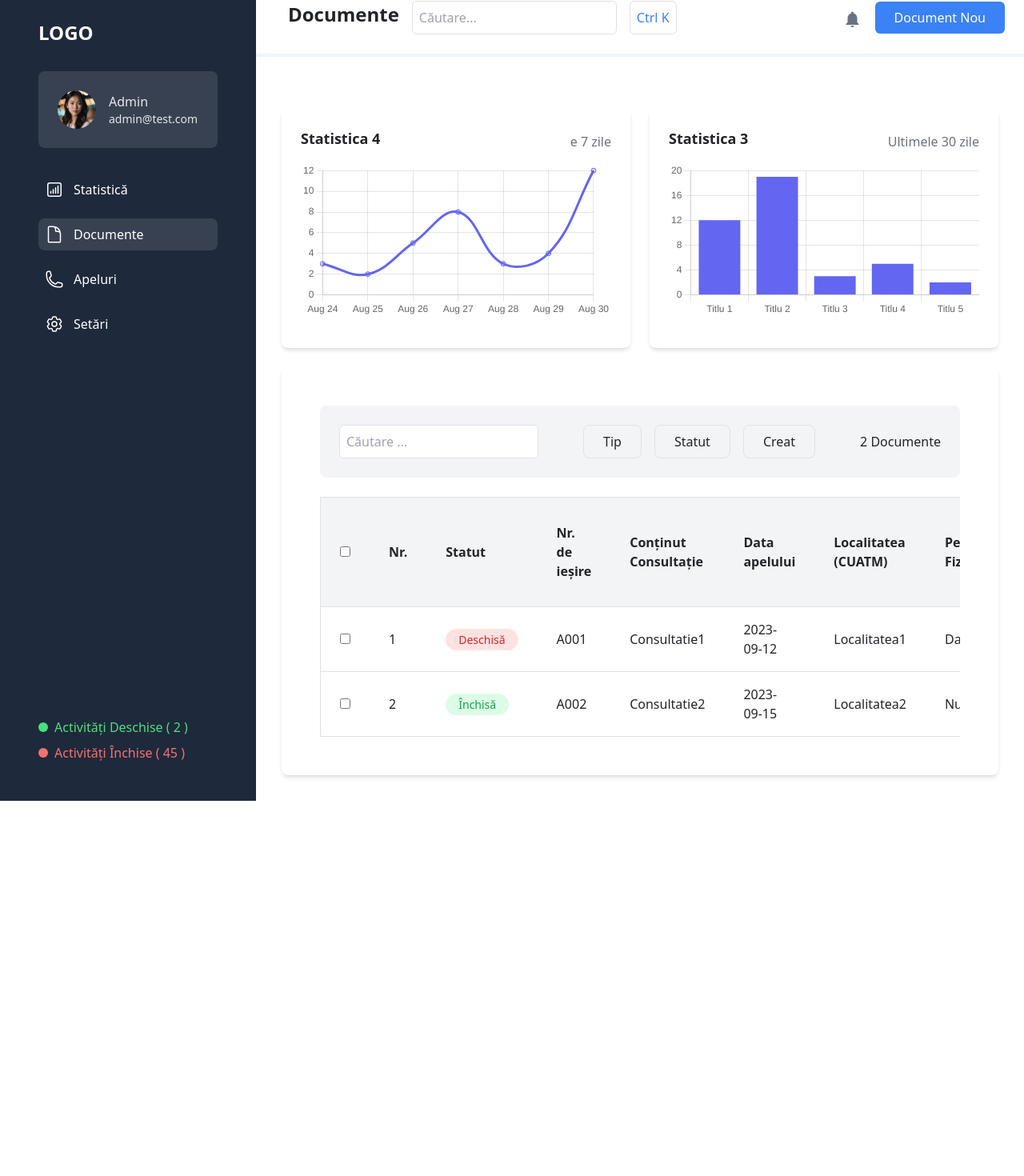
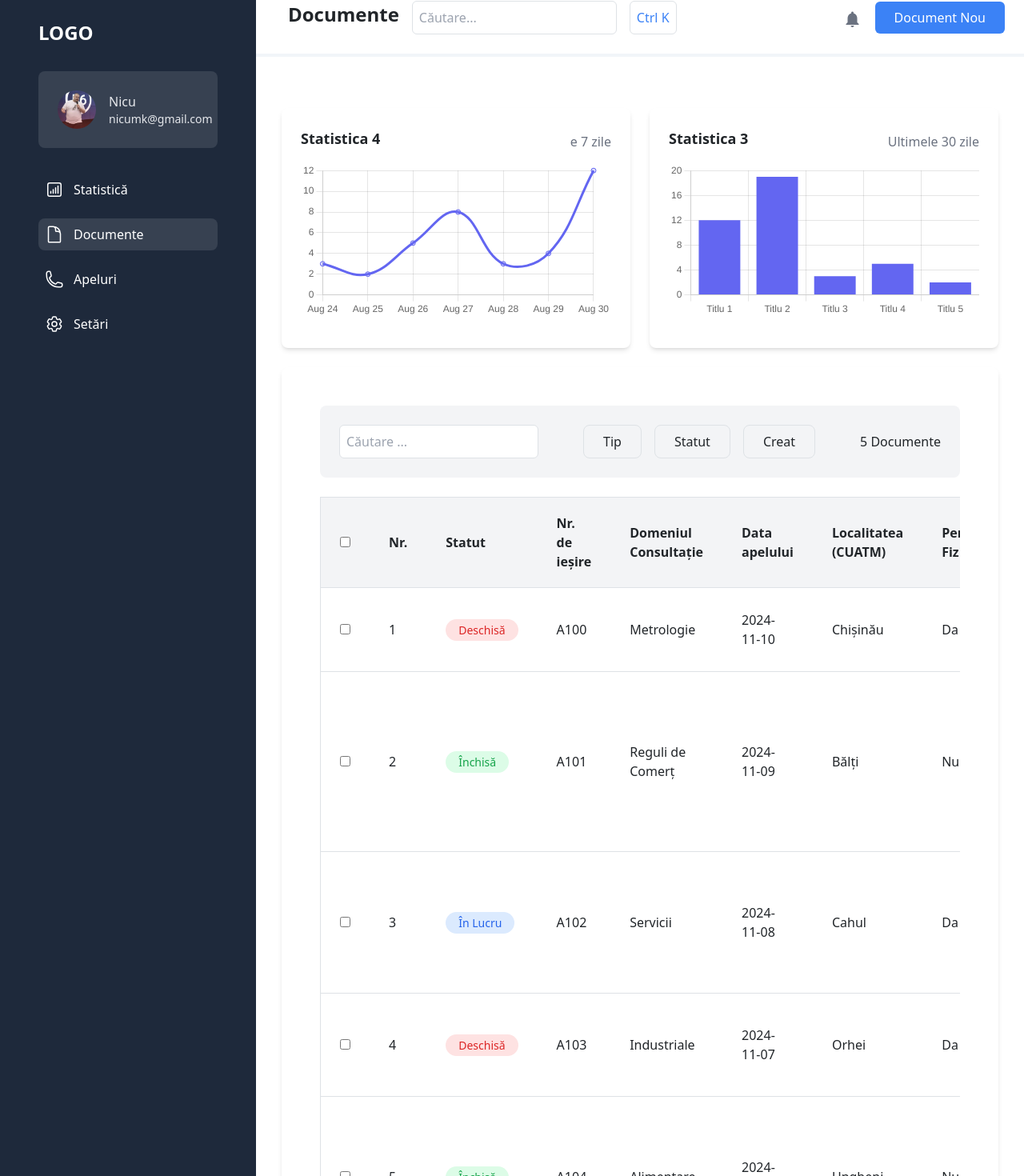
Before and after one commit to antoniom05/crm-front, a React (Create React App) app: page /documente in a window 1280 px wide. Shown: the part 23-1493 px from the top of the page at 80% size. Before the commit the page ends 1024 px from the top, so only its background shows below. Built offline with nearby package versions, Linux system fonts and the light colour scheme.

Commit message:
updated info

```diff
--- a/src/NewDocumentForm.js
+++ b/src/NewDocumentForm.js
@@ -9,16 +9,105 @@ const NewDocumentForm = ({ addDocument }) => {
     persFizica: false,
     persJuridica: false,
     agentEconomic: '',
-    categorieInformatie: '',
+    categorieProdus: '',
+    categorieServiciu: '',
     detalii: '',
   });
+
+  // Lista localităților din Moldova
+  const localitati = [
+    'Chișinău',
+    'Bălți',
+    'Cahul',
+    'Orhei',
+    'Ungheni',
+    'Soroca',
+    'Comrat',
+    'Căușeni',
+    'Edineț',
+    'Hîncești',
+    'Strășeni',
+    'Călărași',
+  ];
+
+  // Lista domeniilor de consultație
+  const domeniiConsultatie = [
+    'Inspectoratul de Stat pentru Supravegherea Produselor Nealimentare și Protecția Consumatorilor',
+    'Industriale',
+    'Alimentare',
+    'Persoane Juridice',
+    'Servicii',
+    'Metrologie',
+    'Reguli de Comerț',
+  ];
+
+  // Lista produselor
+  const produse = [
+    'Aparate Electrocasnice (conectate la priză)',
+    'Telefon Mobil (accesorii)',
+    'Produse Digitale (calculator + accesorii)',
+    'Dispozitive medicale',
+    'Automobile + Piese Auto',
+    'Mijloace de transport (tractor, trotinetă electrică, giro board)',
+    'Produse Petroliere',
+    'Articole de grădinărit (unelte manuale)',
+    'Materiale de construcții (amestecuri uscate)',
+    'Materiale Plastice',
+    'Materiale Metalice',
+    'Materiale Ceramice, Piatră',
+    'Materiale din Sticlă',
+    'Mobila + Accesorii',
+    'Contoare (apă, gaz, lumină)',
+    'Produse Chimice',
+    'Produse Cosmetice',
+    'Produse Alimentare',
+    'Articole de bucătărie (veselă, tacâmuri)',
+    'Mărfuri textile (lenjerie de pat, pernă, plapumă, saltea)',
+    'Articole de Îmbrăcăminte + Accesorii (mănuși, căciulă, geantă, centură)',
+    'Articole de Încălțăminte',
+    'Echipament Individual de Protecție (cască, ham, centura de siguranță)',
+    'Articole pentru Copii (leagăne, căruț)',
+    'Jucării',
+    'Bijuterii (metale prețioase)',
+  ];
+
+  // Lista serviciilor
+  const servicii = [
+    'Servicii Electrocasnice',
+    'Servicii Turistice',
+    'Servicii Taxi',
+    'Servicii Transportare Pasageri și Mărfuri',
+    'Servicii Auto (reparare, testare)',
+    'Servicii Reparații Accesorii',
+    'Servicii Reparații Produse Digitale (PC, tel. mob, ceas smartwatch)',
+    'Servicii Informaționale (foto, xerox, tipografie)',
+    'Servicii Reparații Încălțăminte',
+    'Servicii Reparații Îmbrăcăminte',
+    'Servicii Curățare Chimică',
+    'Servicii Comerț On-line',
+    'Servicii Cosmetice + Frizerie',
+    'Servicii Culturale',
+    'Servicii Jocuri de Noroc',
+    'Servicii Instruiri (școli, grădinițe)',
+    'Servicii de Agrement (parcuri, terenuri de distracții)',
+    'Servicii Închiriere',
+    'Servicii Funerare',
+    'Servicii Preambalare Produse',
+    'Servicii Fabricare Mobilă',
+    'Servicii Reparații Mobilă',
+    'Serviciul Metrologic',
+    'Servicii Veterinare',
+    'Servicii de Odihnă și Sport (sala de sport, saună)',
+    'Servicii Pază',
+    'Alte Servicii',
+  ];
 
   // Handle input change
   const handleChange = (e) => {
     const { name, value, type, checked } = e.target;
     setFormData({
       ...formData,
-      [name]: type === 'checkbox' ? checked : value
+      [name]: type === 'checkbox' ? checked : value,
     });
   };
 
@@ -26,7 +115,7 @@ const NewDocumentForm = ({ addDocument }) => {
   const handleSubmit = (e) => {
     e.preventDefault();
     if (typeof addDocument === 'function') {
-      addDocument(formData); // Pass form data to addDocument function
+      addDocument(formData);
       // Reset form after submission
       setFormData({
         nrDeIesire: '',
@@ -36,7 +125,8 @@ const NewDocumentForm = ({ addDocument }) => {
         persFizica: false,
         persJuridica: false,
         agentEconomic: '',
-        categorieInformatie: '',
+        categorieProdus: '',
+        categorieServiciu: '',
         detalii: '',
       });
     } else {
@@ -48,7 +138,9 @@ const NewDocumentForm = ({ addDocument }) => {
     <form onSubmit={handleSubmit} className="p-2 max-w-4xl mx-auto">
       <div className="mb-6">
         <div className="flex justify-between mt-4">
-          <button type="button" className="text-red-500">Anulează</button>
+          <button type="button" className="text-red-500">
+            Anulează
+          </button>
           <button type="submit" className="bg-blue-500 text-white py-2 px-4 rounded">
             Salvează
           </button>
@@ -72,7 +164,7 @@ const NewDocumentForm = ({ addDocument }) => {
             />
           </div>
 
-          {/* Continut Consultatie - select */}
+          {/* Domeniul Consultatie - select */}
           <div>
             <label className="block mb-1">*Domeniul Consultație</label>
             <select
@@ -83,8 +175,11 @@ const NewDocumentForm = ({ addDocument }) => {
               required
             >
               <option value="">Select...</option>
-              <option value="Consultatie1">Consultatie 1</option>
-              <option value="Consultatie2">Consultatie 2</option>
+              {domeniiConsultatie.map((domeniu, index) => (
+                <option key={index} value={domeniu}>
+                  {domeniu}
+                </option>
+              ))}
             </select>
           </div>
 
@@ -112,8 +207,11 @@ const NewDocumentForm = ({ addDocument }) => {
               required
             >
               <option value="">Select...</option>
-              <option value="Localitatea1">Localitatea 1</option>
-              <option value="Localitatea2">Localitatea 2</option>
+              {localitati.map((loc, index) => (
+                <option key={index} value={loc}>
+                  {loc}
+                </option>
+              ))}
             </select>
           </div>
 
@@ -143,22 +241,28 @@ const NewDocumentForm = ({ addDocument }) => {
         </div>
       </div>
 
-      {/* 2. Consultație Section */}
+      {/* 2. Agent Economic Section */}
       <div className="bg-sky-100 p-6 rounded-lg mb-6">
         <h2 className="text-lg font-semibold mb-4">2. Agent Economic</h2>
         <div>
           <label className="block mb-1">*Agent economic Denumire / IDNO</label>
-          <select
+          <input
+            type="text"
             name="agentEconomic"
             value={formData.agentEconomic}
             onChange={handleChange}
             className="border rounded p-2 w-full"
+            placeholder="Introduceți denumirea sau IDNO"
             required
-          >
-            <option value="">Select...</option>
-            <option value="Agent1">Agent 1</option>
-            <option value="Agent2">Agent 2</option>
-          </select>
+            list="agentiEconomici"
+          />
+          <datalist id="agentiEconomici">
+            <option value="SRL MoldTelecom" />
+            <option value="SA Orange Moldova" />
+            <option value="SRL StârNet" />
+            <option value="SA Termoelectrica" />
+            <option value="SRL Agropiese TGR" />
+          </datalist>
         </div>
       </div>
 
@@ -174,11 +278,13 @@ const NewDocumentForm = ({ addDocument }) => {
               value={formData.categorieProdus}
               onChange={handleChange}
               className="border rounded p-2 w-full"
-        required
             >
               <option value="">Select...</option>
-        <option value="Produs1">Produs 1</option>
-        <option value="Produs2">Produs 2</option>
+              {produse.map((produs, index) => (
+                <option key={index} value={produs}>
+                  {produs}
+                </option>
+              ))}
             </select>
           </div>
 
@@ -190,11 +296,13 @@ const NewDocumentForm = ({ addDocument }) => {
               value={formData.categorieServiciu}
               onChange={handleChange}
               className="border rounded p-2 w-full"
-        required
             >
               <option value="">Select...</option>
-        <option value="Serviciu1">Serviciu 1</option>
-        <option value="Serviciu2">Serviciu 2</option>
+              {servicii.map((serviciu, index) => (
+                <option key={index} value={serviciu}>
+                  {serviciu}
+                </option>
+              ))}
             </select>
           </div>
 
@@ -211,7 +319,6 @@ const NewDocumentForm = ({ addDocument }) => {
           </div>
         </div>
       </div>
-
     </form>
   );
 };
--- a/src/components/CallsPage.js
+++ b/src/components/CallsPage.js
@@ -9,34 +9,34 @@ const CallsPage = () => {
     {
       statut: 'Apel ratat',
       statutColor: 'bg-red-100 text-red-600',
-      dateApel: 'August 28, 2024 18:00',
-      notite: 'Lorem ipsum dolor sit amet consectetur. Malesuada imperdiet ut sapien in a eu diam massa. Sit viverra ullamcorper massa hendrerit.',
-      creatDe: 'Op. John Doe',
+      dateApel: '12 Noiembrie 2024 14:30',
+      notite: 'Clientul nu a răspuns la telefon.',
+      creatDe: 'Nicu',
       contact: '-',
     },
     {
       statut: 'Apel primit',
       statutColor: 'bg-green-100 text-green-600',
-      dateApel: 'August 28, 2024 18:00',
-      notite: 'Lorem ipsum dolor sit amet consectetur. Malesuada imperdiet ut sapien in a eu diam massa. Sit viverra ullamcorper massa hendrerit.',
-      creatDe: 'Op. John Doe',
-      contact: 'Elena Dumitrescu',
+      dateApel: '11 Noiembrie 2024 09:15',
+      notite: 'Solicitare informații despre servicii metrologice.',
+      creatDe: 'Nicu',
+      contact: 'Andrei Vasilescu',
     },
     {
-      statut: 'Număr greșit',
-      statutColor: 'bg-gray-100 text-gray-600',
-      dateApel: 'August 28, 2024 18:00',
-      notite: 'Lorem ipsum dolor sit amet consectetur. Malesuada imperdiet ut sapien in a eu diam massa. Sit viverra ullamcorper massa hendrerit.',
-      creatDe: 'Op. John Doe',
+      statut: 'Apel ratat',
+      statutColor: 'bg-red-100 text-red-600',
+      dateApel: '10 Noiembrie 2024 16:45',
+      notite: 'Clientul a închis înainte de a prelua apelul.',
+      creatDe: 'Nicu',
       contact: '-',
     },
     {
-      statut: 'Număr greșit',
-      statutColor: 'bg-gray-100 text-gray-600',
-      dateApel: 'August 28, 2024 18:00',
-      notite: 'Lorem ipsum dolor sit amet consectetur. Malesuada imperdiet ut sapien in a eu diam massa. Sit viverra ullamcorper massa hendrerit.',
-      creatDe: 'Op. John Doe',
-      contact: '-',
+      statut: 'Apel primit',
+      statutColor: 'bg-green-100 text-green-600',
+      dateApel: '09 Noiembrie 2024 11:20',
+      notite: 'Plângere privind un produs alimentar expirat.',
+      creatDe: 'Nicu',
+      contact: 'Simona Petrescu',
     },
   ];
 
@@ -112,7 +112,7 @@ const CallsPage = () => {
                 key={index}
                 className={`hover:bg-gray-50 h-14 md:h-16 text-sm md:text-base ${
                   selectedRows.includes(index) ? 'bg-blue-100' : ''
-                }`} // Highlight selected rows
+                }`}
               >
                 <td className="py-2 md:py-3 px-2 md:px-4 border-b">
                   <input
@@ -133,7 +133,9 @@ const CallsPage = () => {
                   </a>
                 </td>
                 <td className="py-2 md:py-3 px-2 md:px-4 border-b text-gray-600">{row.creatDe}</td>
-                <td className="py-2 md:py-3 px-2 md:px-4 border-b text-blue-600 hover:underline">{row.contact}</td>
+                <td className="py-2 md:py-3 px-2 md:px-4 border-b text-blue-600 hover:underline">
+                  {row.contact}
+                </td>
                 <td className="py-2 md:py-3 px-2 md:px-4 border-b text-gray-600">
                   <span className="material-icons">list</span>
                 </td>
@@ -149,7 +151,7 @@ const CallsPage = () => {
               key={index}
               className={`bg-white border border-gray-200 rounded-lg mb-4 p-4 ${
                 selectedRows.includes(index) ? 'bg-blue-100' : ''
-              }`} // Highlight selected rows
+              }`}
             >
               <div className="flex justify-between items-center mb-2">
                 <span className={`py-1 px-3 rounded-full text-sm ${row.statutColor}`}>
@@ -162,14 +164,17 @@ const CallsPage = () => {
                 />
               </div>
               <div className="text-gray-600 text-sm mb-1">
-                <strong>Data Apel: </strong>{row.dateApel}
+                <strong>Data Apel: </strong>
+                {row.dateApel}
               </div>
               <div className="text-gray-600 text-sm mb-1">
-                <strong>Creat de: </strong>{row.creatDe}
+                <strong>Creat de: </strong>
+                {row.creatDe}
               </div>
               {row.contact !== '-' && (
                 <div className="text-blue-600 hover:underline text-sm mb-1">
-                  <strong>Contact: </strong>{row.contact}
+                  <strong>Contact: </strong>
+                  {row.contact}
                 </div>
               )}
               <div className="text-gray-600 text-sm">
--- a/src/components/DocumentTable.js
+++ b/src/components/DocumentTable.js
@@ -1,33 +1,72 @@
 import React, { useState } from 'react';
 
 const DocumentTable = ({ documents = [] }) => {
-  // Add some dummy data to the documents array if it's empty
+  // Add some real data to the documents array if it's empty
   const sampleDocuments = documents.length === 0 ? [
     {
       nr: 1,
       statut: 'Deschisă',
-      nrDeIesire: 'A001',
-      continutConsultatie: 'Consultatie1',
-      dataApel: '2023-09-12',
-      localitate: 'Localitatea1',
+      nrDeIesire: 'A100',
+      continutConsultatie: 'Metrologie',
+      dataApel: '2024-11-10',
+      localitate: 'Chișinău',
       persFizica: true,
       persJuridica: false,
-      agentEconomic: 'Agent1',
-      categorieInformatie: 'Categorie1',
-      detalii: 'Detalii exemplu',
+      agentEconomic: 'SA Termoelectrica',
+      categorieInformatie: 'Contoare (apă, gaz, lumină)',
+      detalii: 'Solicitare verificare contor gaz.',
     },
     {
       nr: 2,
       statut: 'Închisă',
-      nrDeIesire: 'A002',
-      continutConsultatie: 'Consultatie2',
-      dataApel: '2023-09-15',
-      localitate: 'Localitatea2',
+      nrDeIesire: 'A101',
+      continutConsultatie: 'Reguli de Comerț',
+      dataApel: '2024-11-09',
+      localitate: 'Bălți',
       persFizica: false,
       persJuridica: true,
-      agentEconomic: 'Agent2',
-      categorieInformatie: 'Categorie2',
-      detalii: 'Alte detalii',
+      agentEconomic: 'SRL Agropiese TGR',
+      categorieInformatie: 'Materiale de construcții (amestecuri uscate)',
+      detalii: 'Întrebare privind reglementări pentru vânzarea materialelor de construcții.',
+    },
+    {
+      nr: 3,
+      statut: 'În Lucru',
+      nrDeIesire: 'A102',
+      continutConsultatie: 'Servicii',
+      dataApel: '2024-11-08',
+      localitate: 'Cahul',
+      persFizica: true,
+      persJuridica: false,
+      agentEconomic: 'SA Orange Moldova',
+      categorieInformatie: 'Servicii Turistice',
+      detalii: 'Plângere privind calitatea serviciilor turistice oferite.',
+    },
+    {
+      nr: 4,
+      statut: 'Deschisă',
+      nrDeIesire: 'A103',
+      continutConsultatie: 'Industriale',
+      dataApel: '2024-11-07',
+      localitate: 'Orhei',
+      persFizica: true,
+      persJuridica: false,
+      agentEconomic: 'SRL MoldTelecom',
+      categorieInformatie: 'Produse Digitale (calculator + accesorii)',
+      detalii: 'Reclamație privind un calculator defect.',
+    },
+    {
+      nr: 5,
+      statut: 'Închisă',
+      nrDeIesire: 'A104',
+      continutConsultatie: 'Alimentare',
+      dataApel: '2024-11-06',
+      localitate: 'Ungheni',
+      persFizica: false,
+      persJuridica: true,
+      agentEconomic: 'SRL StârNet',
+      categorieInformatie: 'Produse Alimentare',
+      detalii: 'Solicitare informații despre standardele pentru produse alimentare.',
     },
   ] : documents;
 
@@ -105,7 +144,7 @@ const DocumentTable = ({ documents = [] }) => {
               </th>
               <th className="py-2 px-4 border-b text-left">Nr.</th>
 
-              {/* Added back hover functionality for "Statut" */}
+              {/* Hover functionality for "Statut" */}
               <th className="py-2 px-4 border-b text-left relative group">
                 Statut
                 {/* Hover dropdown for "Statut" */}
@@ -140,7 +179,7 @@ const DocumentTable = ({ documents = [] }) => {
               </th>
 
               <th className="py-2 px-4 border-b text-left">Nr. de ieșire</th>
-              <th className="py-2 px-4 border-b text-left">Conținut Consultație</th>
+              <th className="py-2 px-4 border-b text-left">Domeniul Consultație</th>
               <th className="py-2 px-4 border-b text-left">Data apelului</th>
               <th className="py-2 px-4 border-b text-left">Localitatea (CUATM)</th>
               <th className="py-2 px-4 border-b text-left">Pers. Fizică</th>
--- a/src/components/Sidebar.js
+++ b/src/components/Sidebar.js
@@ -23,8 +23,8 @@ const Sidebar = ({ isOpen, toggleSidebar }) => {
           <div className="bg-gray-700 p-4 rounded-lg flex items-center space-x-4 mb-8">
             <img src={ProfileImg} alt="Admin" className="rounded-full h-12 w-12" />
             <div>
-              <p className="text-gray-200 font-medium">Admin</p>
-              <p className="text-gray-200 text-sm">admin@test.com</p>
+              <p className="text-gray-200 font-medium">Nicu</p>
+              <p className="text-gray-200 text-sm">nicumk@gmail.com</p>
             </div>
           </div>
 
```
Also changed, not shown: src/assets/profile.jpg. Lines whose indentation alone changed are shown as unchanged.
